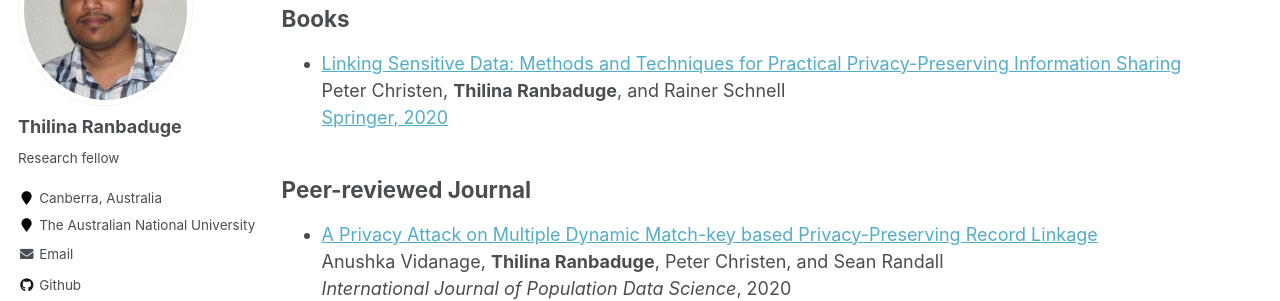
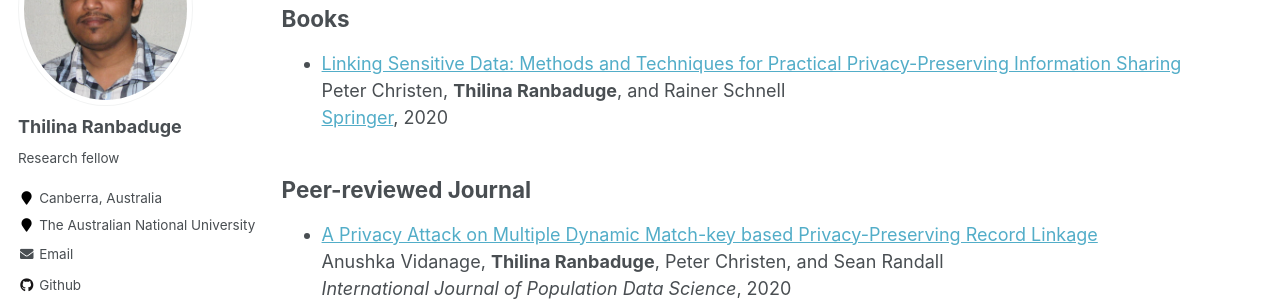
Before and after one commit to thilina-ranbaduge/thilina-ranbaduge.github.io, a Jekyll site: the page built from _publications/2009-10-01-paper-title-number-1.md, in a window 1280 px wide and 900 px high. Shown: the part 206-507 px from the top of the window. Built offline with Jekyll 4.4.1, drawn with Linux system fonts in a browser that asks for light colours; some web fonts are replaced.

```diff
--- a/_publications/2009-10-01-paper-title-number-1.md
+++ b/_publications/2009-10-01-paper-title-number-1.md
@@ -9,7 +9,7 @@ author_profile: true
 ## Books
 * [Linking Sensitive Data: Methods and Techniques for Practical Privacy-Preserving Information Sharing](https://www.springer.com/gp/book/9783030597054)<br>
  Peter Christen, <b>Thilina Ranbaduge</b>, and Rainer Schnell<br>
- <a href="https://www.springer.com/gp/book/9783030597054">Springer, 2020</a>
+ <a href="https://www.springer.com/gp/book/9783030597054">Springer</a>, 2020
 
 ## Peer-reviewed Journal
 * [A Privacy Attack on Multiple Dynamic Match-key based Privacy-Preserving Record Linkage](https://ijpds.org/article/view/1345)<br>
```
